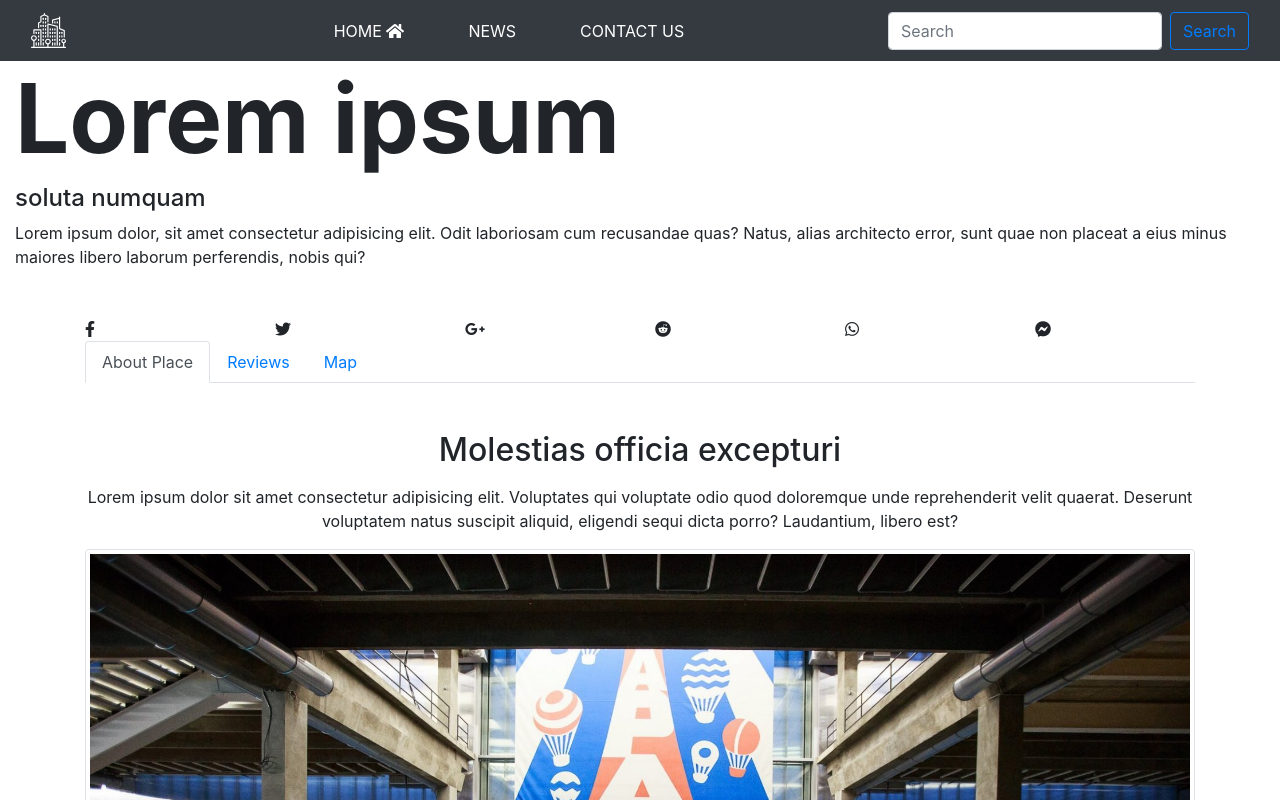
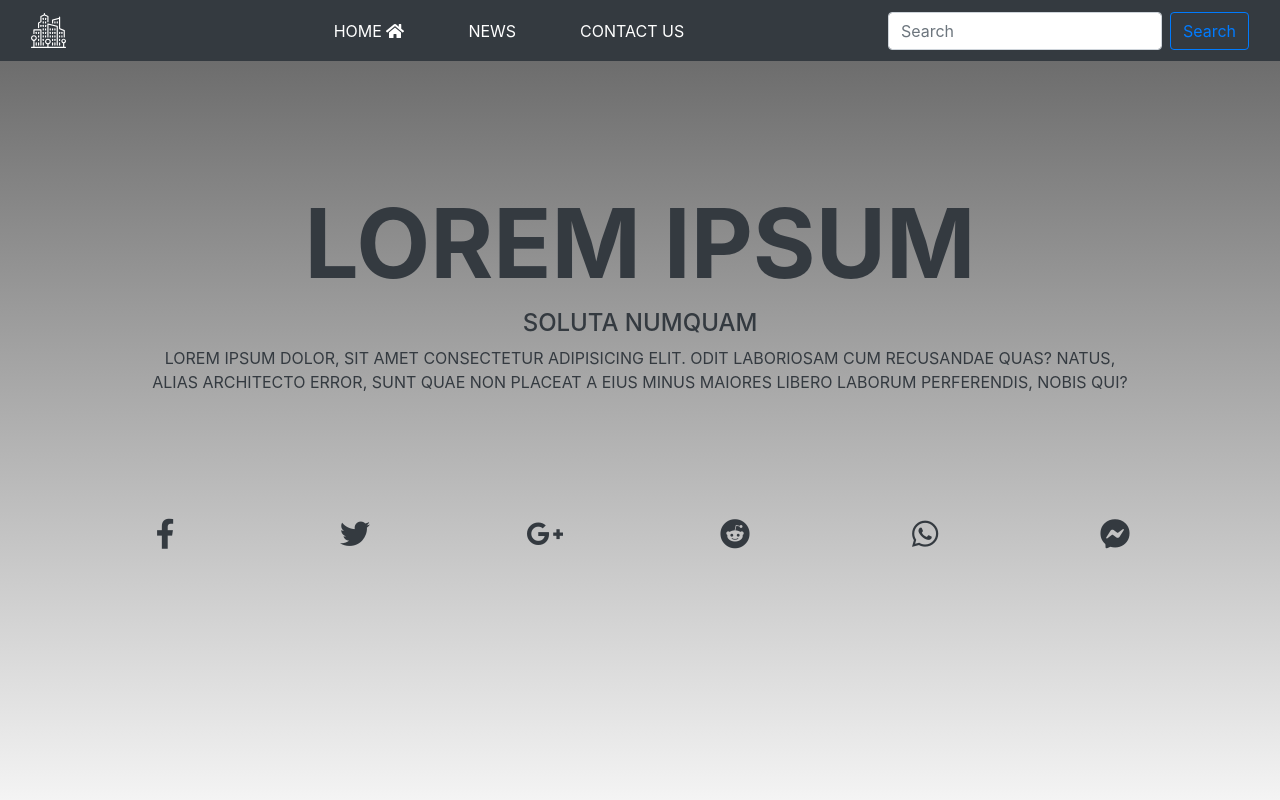
Before and after one commit to Volodymyrquo/city-guide, a React (Create React App) app: page /details in a window 1280 px wide. Shown: the top 800 px of the page. Built offline with nearby package versions, Linux system fonts and the light colour scheme.

Commit message:
added styles to Details

```diff
--- a/src/components/pages/Details.jsx
+++ b/src/components/pages/Details.jsx
@@ -1,5 +1,6 @@
 import React from 'react';
 import { InfoConsumer } from '../../context';
+import styled from 'styled-components';
 
 const Details = () => {
   return (
@@ -17,7 +18,7 @@ const Details = () => {
         } = data.detailInfo;
         return (
           <>
-            <div className='container-fluid align-items-center'>
+            <HeaderDetails className='container-fluid align-items-center'>
               <h1 className='display-1 font-weight-bold'>{headerTitle}</h1>
               <h4 className='display-5'>{headerSubTitle}</h4>
               <p>{headerText}</p>
@@ -25,26 +26,26 @@ const Details = () => {
               <div className='container mt-5'>
                 <div className='row justify-content-center'>
                   <div className='col-2'>
-                    <i class='fab fa-facebook-f' />
+                    <i className='fab fa-facebook-f' />
                   </div>
                   <div className='col-2'>
-                    <i class='fab fa-twitter' />
+                    <i className='fab fa-twitter' />
                   </div>
                   <div className='col-2'>
-                    <i class='fab fa-google-plus-g' />
+                    <i className='fab fa-google-plus-g' />
                   </div>
                   <div className='col-2'>
-                    <i class='fab fa-reddit' />
+                    <i className='fab fa-reddit' />
                   </div>
                   <div className='col-2'>
-                    <i class='fab fa-whatsapp' />
+                    <i className='fab fa-whatsapp' />
                   </div>
                   <div className='col-2'>
-                    <i class='fab fa-facebook-messenger' />
+                    <i className='fab fa-facebook-messenger' />
                   </div>
                 </div>
               </div>
-            </div>
+            </HeaderDetails>
             {/* Nav Links */}
             <div className='container'>
               <ul className='nav nav-tabs' role='tablist'>
@@ -120,3 +121,47 @@ const Details = () => {
 };
 
 export default Details;
+
+const HeaderDetails = styled.header`
+  background: linear-gradient(rgba(109, 109, 109), rgba(255, 255, 255));
+  height: 100vh;
+  text-transform: uppercase;
+  color: var(--mainWhite);
+  text-align: center;
+
+  h1 {
+    padding-top: 10%;
+    color: var(--mainDark);
+  }
+  h4 {
+    color: var(--mainDark);
+  }
+
+  p {
+    padding-left: 10%;
+    padding-right: 10%;
+    margin-bottom: 10%;
+    color: var(--mainDark);
+  }
+
+  i {
+    font-size: 1.875rem;
+    color: var(--mainDark);
+  }
+
+  i:hover {
+    color: var(--mainBlue);
+    cursor: pointer;
+  }
+
+  .nav-item {
+    height: 18.75rem;
+  }
+
+  @media (max-width: 760px) {
+    h1,
+    h4 {
+      color: var(--mainWhite);
+    }
+  }
+`;
```
Also changed, not shown: 1 other file (tests, documents, lock files or other folders).
